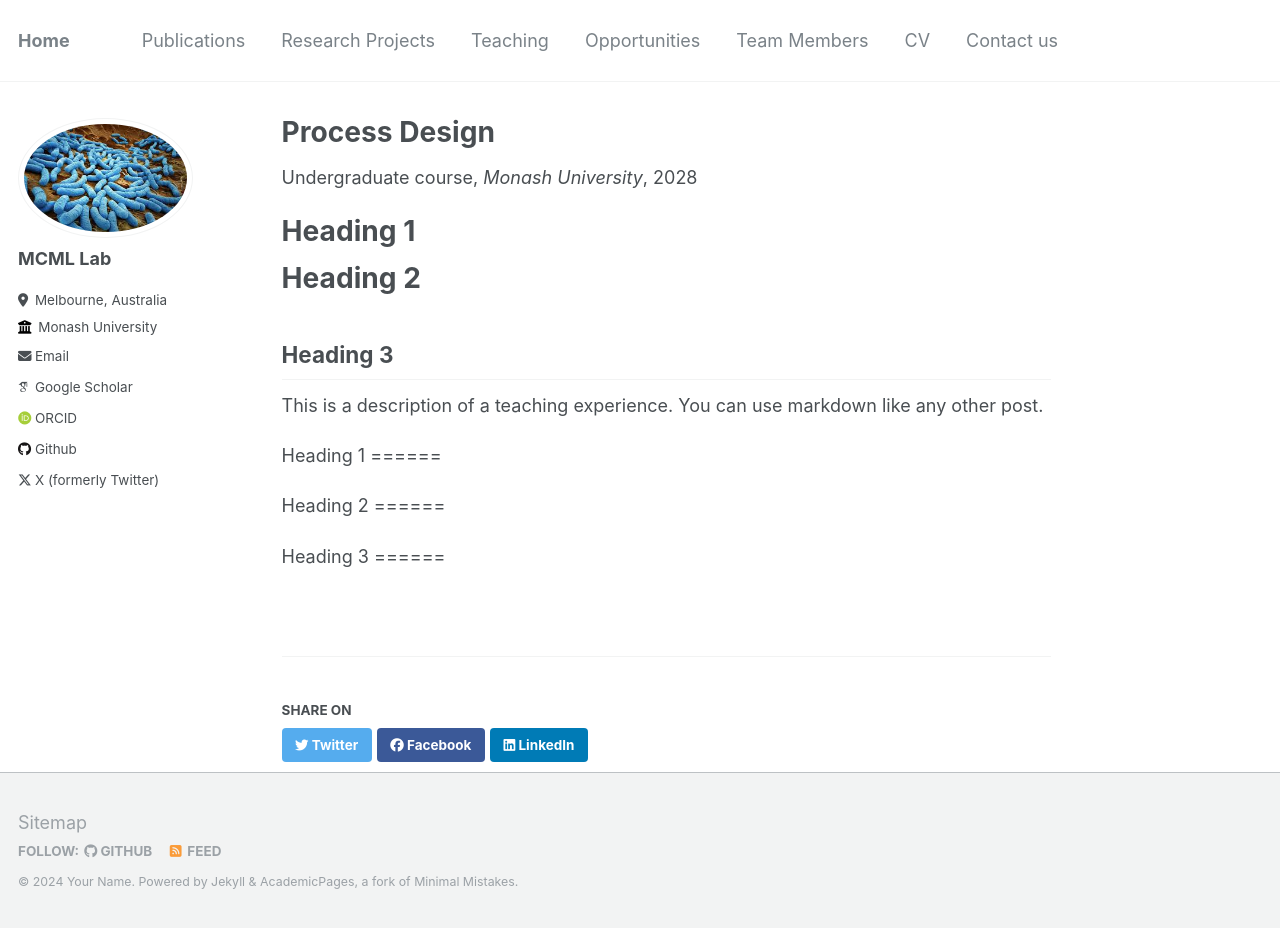
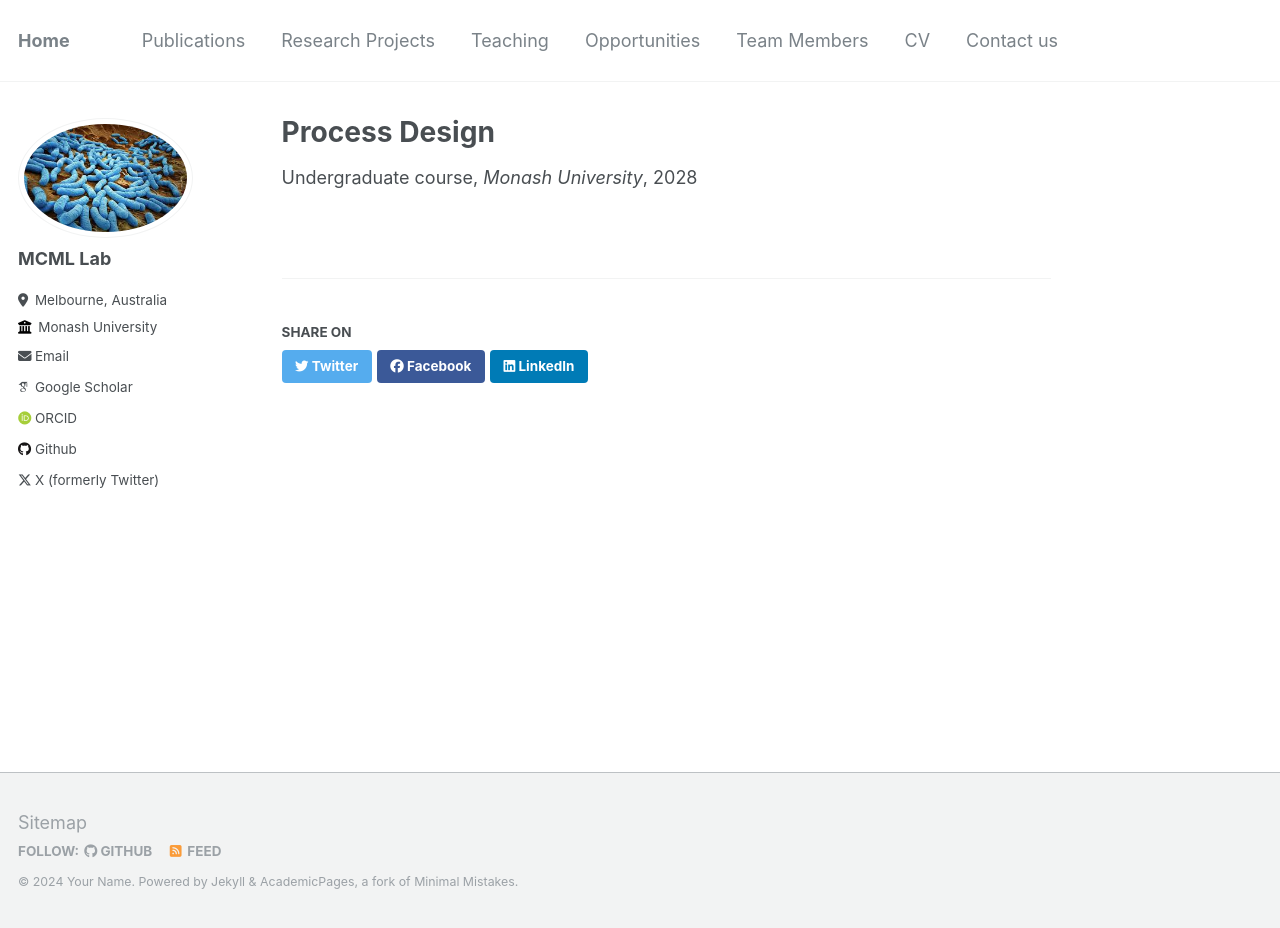
Before and after one commit to AminValiei/valieilab, a Jekyll site: the page built from _teaching/2014-spring-teaching-1.md, in a window 1280 px wide and 928 px high. Built offline with Jekyll 4.4.1, drawn with Linux system fonts in a browser that asks for light colours; some web fonts are replaced.

Commit message:
Update 2014-spring-teaching-1.md

```diff
--- a/_teaching/2014-spring-teaching-1.md
+++ b/_teaching/2014-spring-teaching-1.md
@@ -7,24 +7,3 @@
 date: 2028-07-01
 location: "Melbourne, Aus"
 ---
-
-
-Heading 1
-======
-
-Heading 2
-======
-
-Heading 3
----
-
- This is a description of a teaching experience. You can use markdown like any other post.
-
- Heading 1
- ======
-
- Heading 2
- ======
-
- Heading 3
- ======
```
